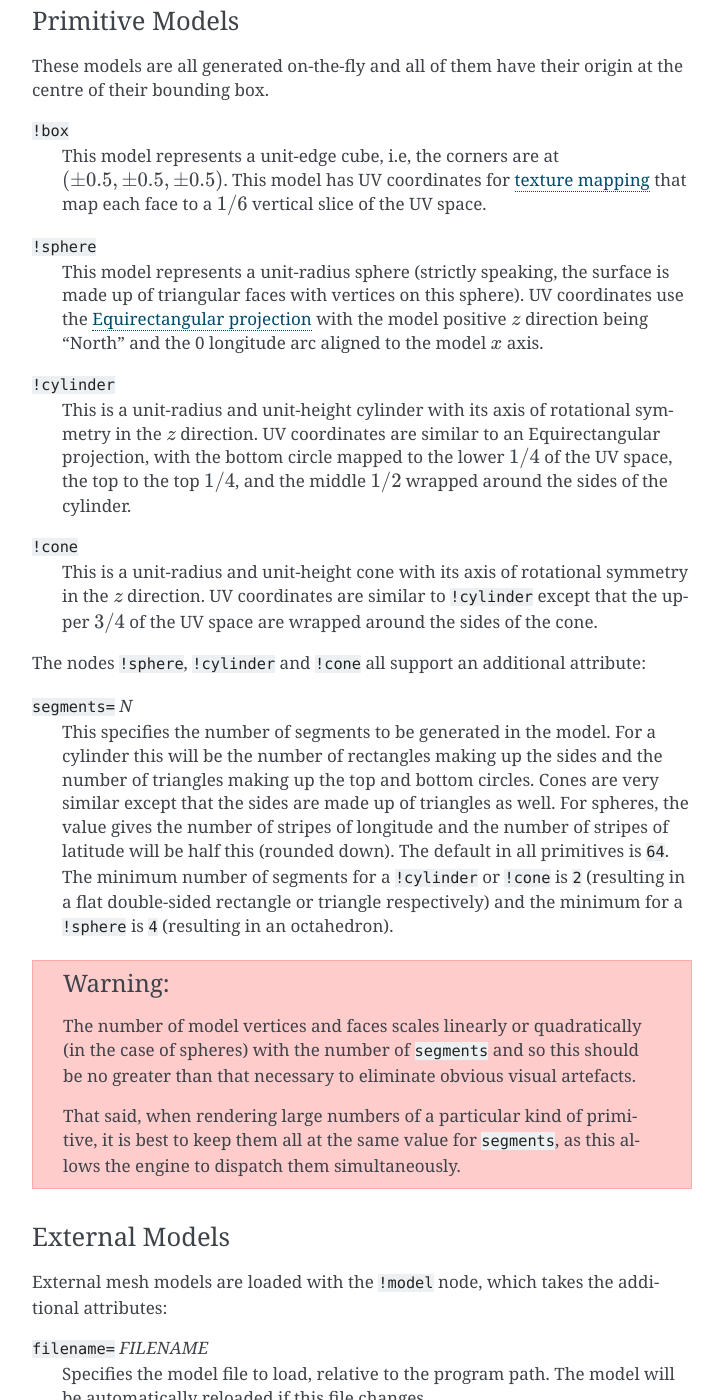
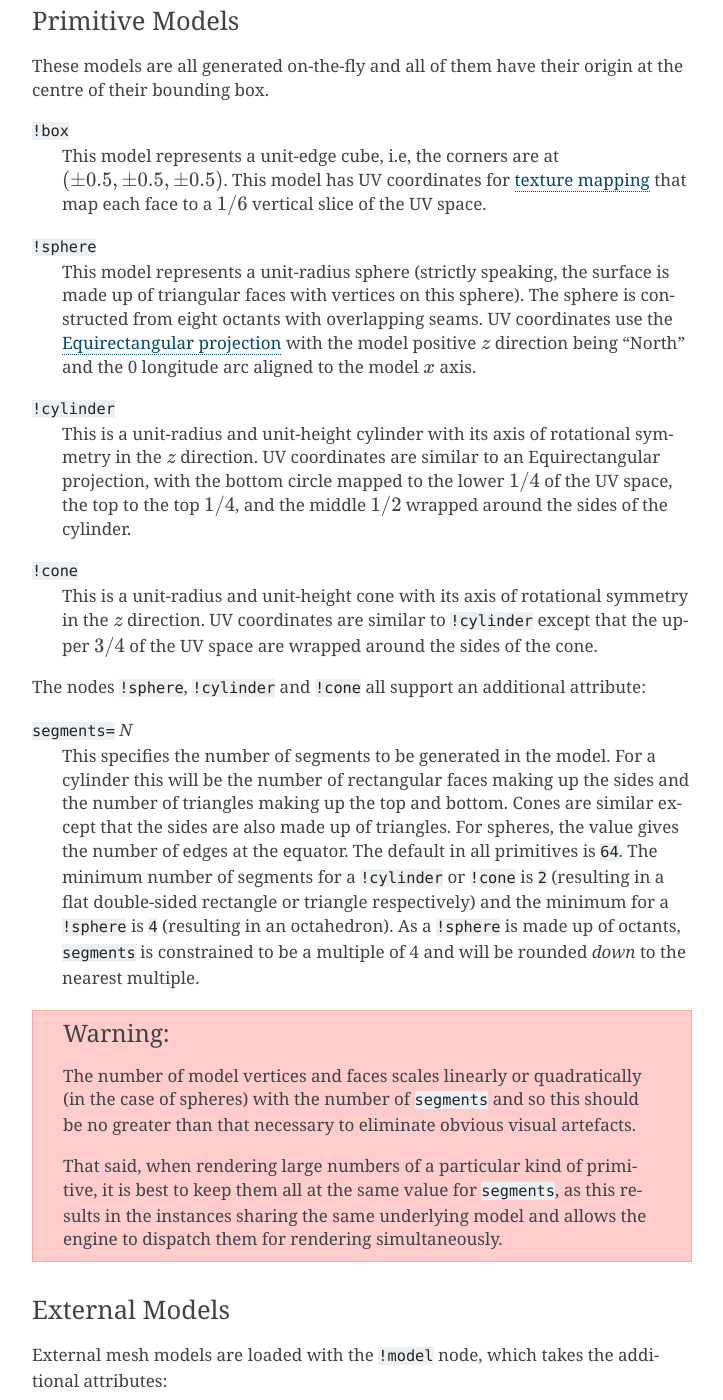
Before and after one commit to jonathanhogg/flitter, a Sphinx documentation site: the page built from docs/canvas3d.md, in a window 1280 px wide and 1400 px high, scrolled down 15504 px. Shown: the whole window, without its empty margins (388-1111 px from the left). Built offline with Sphinx 7.4.7, drawn with Linux system fonts in a browser that asks for light colours; some of the changed text lies outside the part shown.

Commit message:
Document sphere generation

```diff
--- a/docs/canvas3d.md
+++ b/docs/canvas3d.md
@@ -681,11 +681,11 @@ UV space.
 
 `!sphere`
 : This model represents a unit-radius sphere (strictly speaking, the surface is
-made up of triangular faces with vertices on this sphere). UV coordinates use
-the [Equirectangular
-projection](https://en.wikipedia.org/wiki/Equirectangular_projection) with the
-model positive $z$ direction being "North" and the 0 longitude arc aligned
-to the model $x$ axis.
+made up of triangular faces with vertices on this sphere). The sphere is
+constructed from eight octants with overlapping seams. UV coordinates use the
+[Equirectangular projection](https://en.wikipedia.org/wiki/Equirectangular_projection)
+with the model positive $z$ direction being "North" and the 0 longitude arc
+aligned to the model $x$ axis.
 
 `!cylinder`
 : This is a unit-radius and unit-height cylinder with its axis of rotational
@@ -704,14 +704,15 @@ attribute:
 
 `segments=` *N*
 : This specifies the number of segments to be generated in the model. For a
-cylinder this will be the number of rectangles making up the sides and the
-number of triangles making up the top and bottom circles. Cones are very
-similar except that the sides are made up of triangles as well. For spheres,
-the value gives the number of stripes of longitude and the number of stripes of
-latitude will be half this (rounded down). The default in all primitives is
-`64`. The minimum number of segments for a `!cylinder` or `!cone` is `2`
-(resulting in a flat double-sided rectangle or triangle respectively) and the
-minimum for a `!sphere` is `4` (resulting in an octahedron).
+cylinder this will be the number of rectangular faces making up the sides and
+the number of triangles making up the top and bottom. Cones are similar except
+that the sides are also made up of triangles. For spheres, the value gives the
+number of edges at the equator. The default in all primitives is `64`. The
+minimum number of segments for a `!cylinder` or `!cone` is `2` (resulting in a
+flat double-sided rectangle or triangle respectively) and the minimum for a
+`!sphere` is `4` (resulting in an octahedron). As a `!sphere` is made up of
+octants, `segments` is constrained to be a multiple of 4 and will be rounded
+*down* to the nearest multiple.
 
 :::{warning}
 The number of model vertices and faces scales linearly or quadratically (in the
@@ -719,8 +720,9 @@ case of spheres) with the number of `segments` and so this should be no greater
 than that necessary to eliminate obvious visual artefacts.
 
 That said, when rendering large numbers of a particular kind of primitive, it
-is best to keep them all at the same value for `segments`, as this allows the
-engine to dispatch them simultaneously.
+is best to keep them all at the same value for `segments`, as this results in
+the instances sharing the same underlying model and allows the engine to
+dispatch them for rendering simultaneously.
 :::
 
 ### External Models
@@ -788,10 +790,10 @@ windings.
 : Setting this attribute to `true` on a model node will invert the model.
 
 The result of inverting a model is that the insides of the back faces of the
-model will be rendered instead of the outside of the front faces. Other than
-producing some strange special effects, this is primarily useful for creating
-environments. For example, a large inverted sphere with a texture map can be
-used as a "sky box".
+model will be rendered instead of the outside of the front faces. This can be
+used to render specular reflections on the back faces of transparent objects
+(by rendering the object twice: normal and inverted) or to create environments
+(e.g., by texture-mapping a large inverted sphere that encloses the scene).
 
 As with all models, the results of these operations are cached.
 
```
